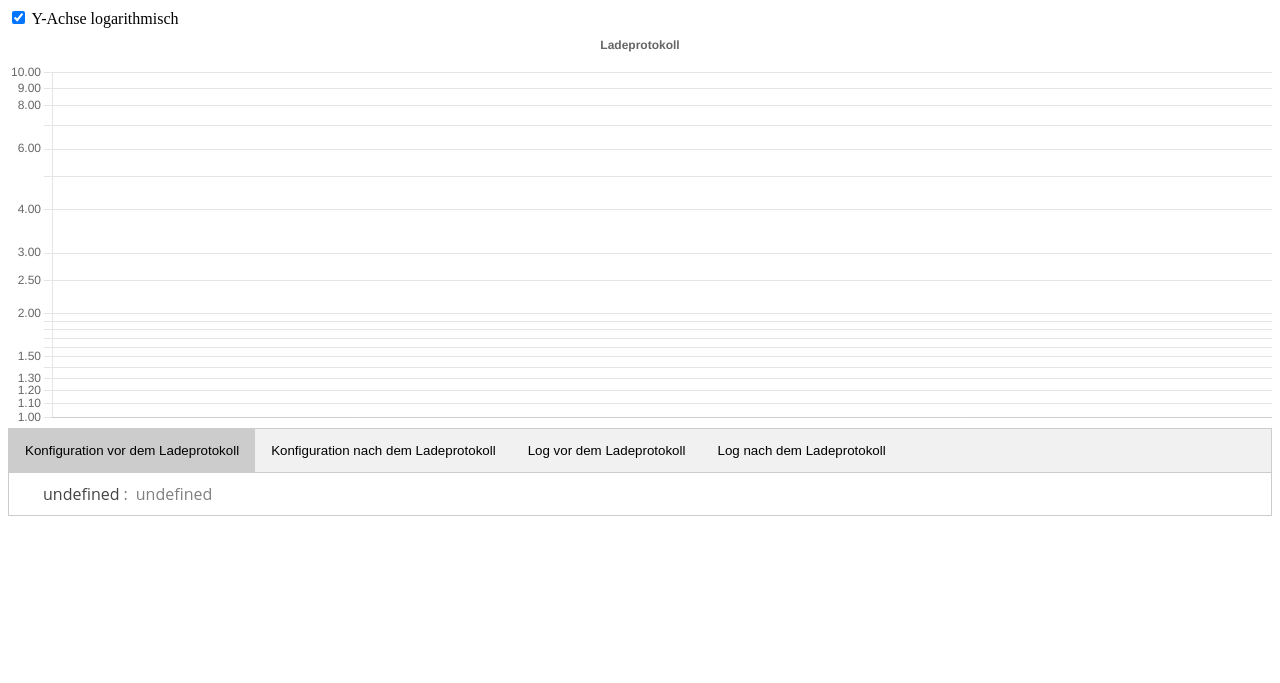
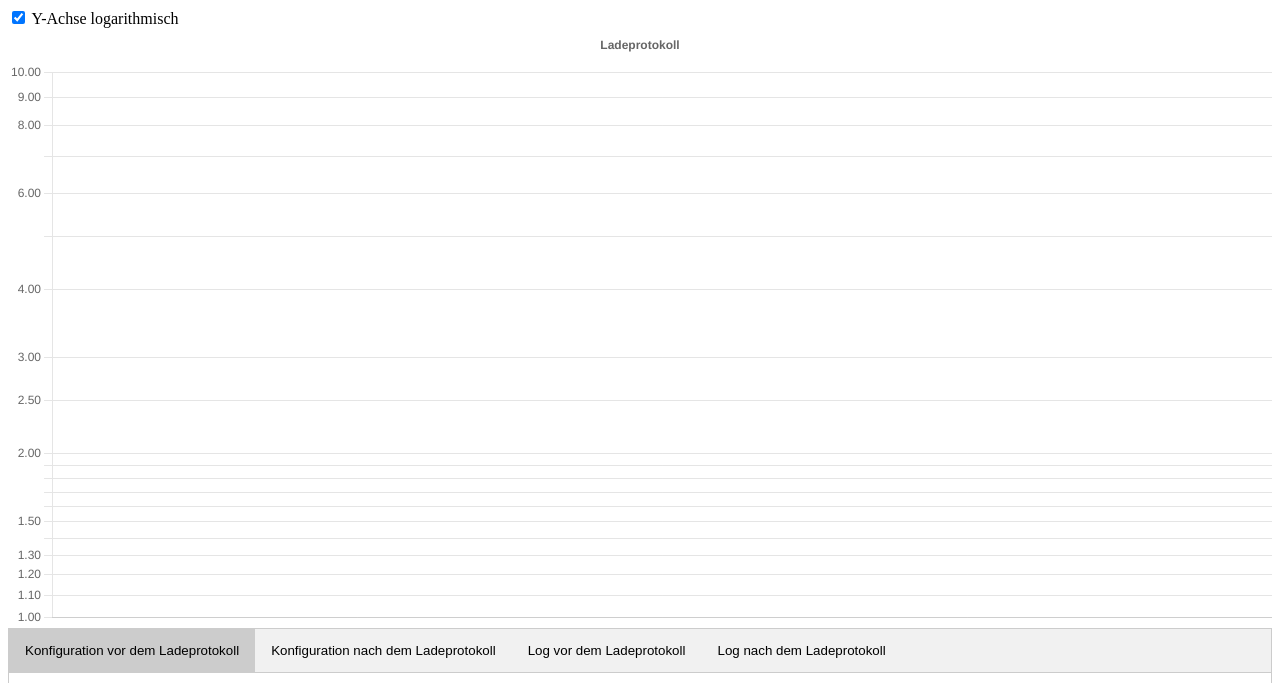
Before and after one commit to Tinkerforge/vislog.warp-charger.com, a Flask app: template templates/protocol.html in a window 1280 px wide. Shown: the top 683 px of the page. Run offline with Flask 3, Linux system fonts and the light colour scheme; the template is opened without the code that fills it, so the values that code supplies are empty.

Commit message:
Increase chart height

```diff
--- a/templates/protocol.html
+++ b/templates/protocol.html
@@ -15,7 +15,7 @@
         <input type="checkbox" id="log-axis" name="log-axis" checked/>
         Y-Achse logarithmisch
     </label>
-    <div style="height: 50vh; width: 100%;">
+    <div style="height: 75vh; width: 100%;">
         <canvas id="warp_chart"></canvas>
     </div>
 
```
